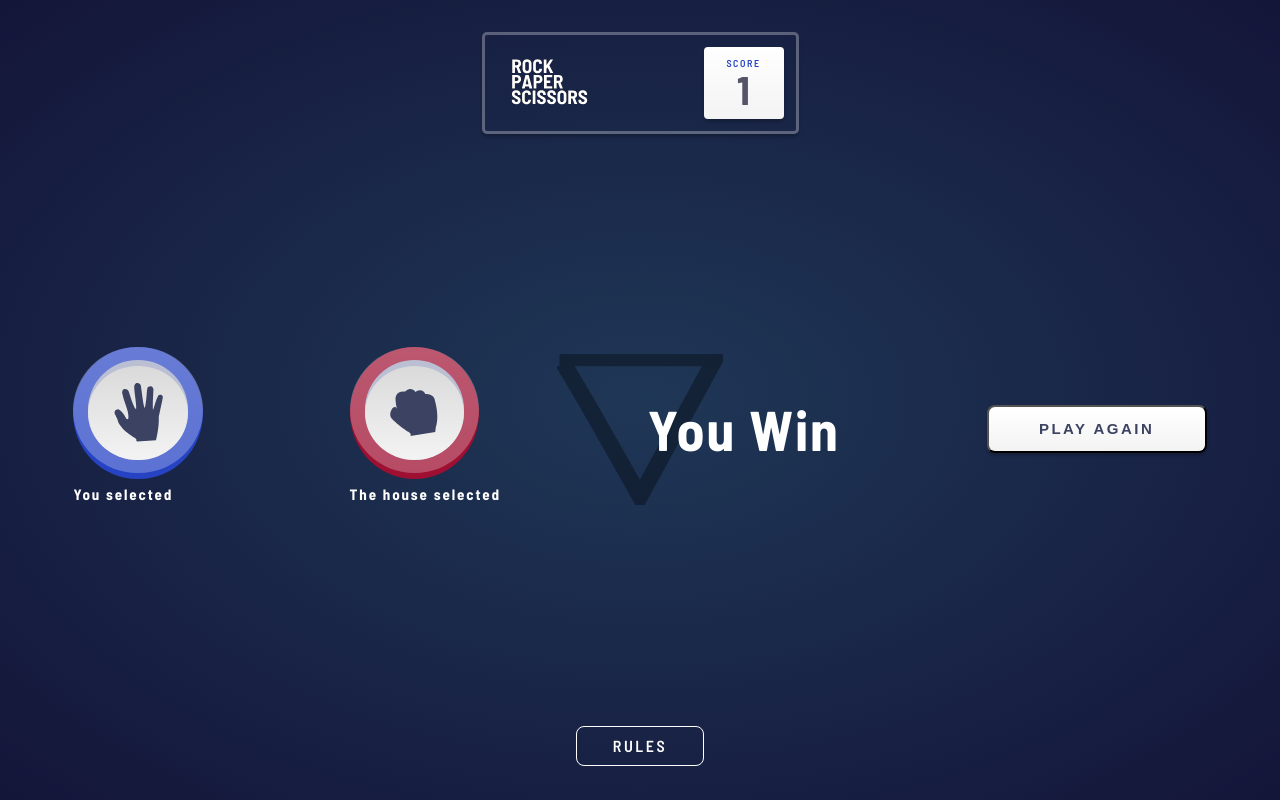
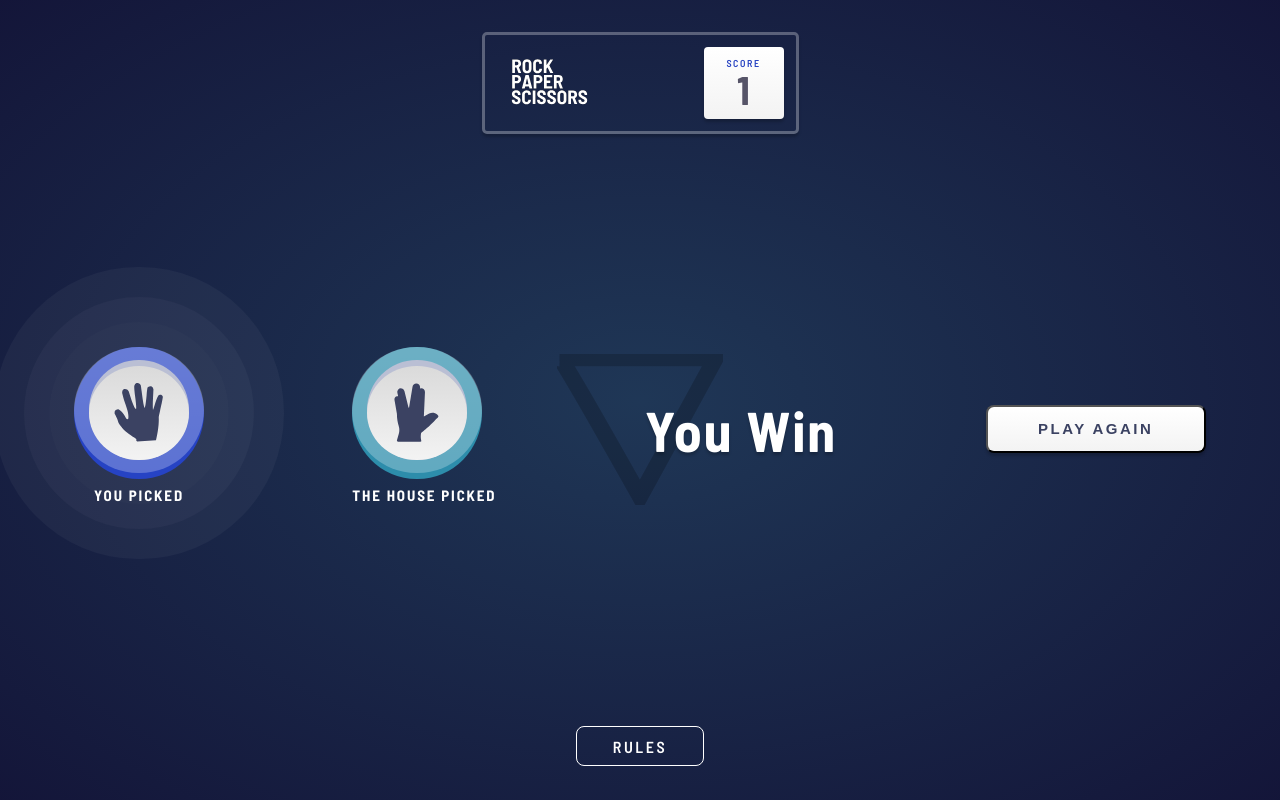
Before and after one commit to MarcoMadera/Rock-Paper-Scissors-Lizard-Spock, a React app: page / in a window 1280 px wide. Both pictures are taken after a click on the element 127 px from the left and 429 px from the top of the page. Built offline with nearby package versions, Linux system fonts and the light colour scheme.

Commit message:
[added] score saved and shadow to the winner

```diff
--- a/src/App.js
+++ b/src/App.js
@@ -1,4 +1,4 @@
-import React, { Fragment, useState } from "react";
+import React, { Fragment, useState, useEffect } from "react";
 import "./App.css";
 import Main from "./components/Main";
 import Header from "./components/Header";
@@ -9,8 +9,12 @@ const App = () => {
   const onClickRules = () => {
     openModal();
   };
-  const [score, setScore] = useState(0);
-
+  const [score, setScore] = useState(
+    parseInt(localStorage.getItem("score"), 10) || 0
+  );
+  useEffect(() => {
+    localStorage.setItem("score", score.toString());
+  }, [score]);
   const [show, setShow] = useState(false);
   const openModal = () => setShow(true);
   const closeModal = () => setShow(false);
--- a/src/components/Chip.jsx
+++ b/src/components/Chip.jsx
@@ -6,7 +6,7 @@ import Scissors from "./icons/Scissors";
 import Lizard from "./icons/Lizard";
 import Spock from "./icons/Spock";
 
-export default ({ type = "default", onClick }) => {
+export default ({ type = "default", onClick, winner }) => {
   return (
     <div
       className="chip"
@@ -23,6 +23,9 @@ export default ({ type = "default", onClick }) => {
             : type === "spock"
             ? "rgb(45, 141, 171)"
             : "rgba(255, 255, 255,0.1)",
+        boxShadow:
+          winner &&
+          "0 0 0 80px rgba(255,255,255,.04), 0 0 0 50px rgba(255,255,255,.03), 0 0 0 25px rgba(255,255,255,.01)",
       }}
       onClick={() => {
         onClick && onClick(type);
--- a/src/components/Main.jsx
+++ b/src/components/Main.jsx
@@ -1,27 +1,40 @@
-import React, { useState } from "react";
+import React, { useState, useEffect } from "react";
 import "./css/Main.css";
 import Chip from "./Chip";
 import PlayingField from "./PlayingField";
 
 const Main = ({ setScore }) => {
-  // const chips = ["paper", "scissors", "rock"];
-  const chips = ["paper", "scissors", "rock", "lizard", "spock"];
+  const [chips, setChips] = useState(["rock", "paper", "scissors"]);
+  useEffect(() => {
+    setChips(["paper", "scissors", "rock", "lizard", "spock"]);
+  }, []);
   const [selected, setSelected] = useState("");
   const [isPlaying, setIsPlaying] = useState(false);
+  const [randomChip, setRandomChip] = useState();
+  const [winner, setWinner] = useState({ player: false, house: false });
+  const timeout = (ms) => () =>
+    new Promise((resolve) => setTimeout(resolve, ms));
 
   const onClickChip = (type) => {
     setSelected(type);
     setIsPlaying(true);
+    Promise.resolve(setRandomChip())
+      .then(timeout(1000))
+      .then(() =>
+        setRandomChip(chips[Math.round(Math.random() * (chips.length - 1))])
+      );
   };
 
   return (
     <main>
       {selected && isPlaying ? (
         <PlayingField
-          chips={chips}
           selected={selected}
           setScore={setScore}
           setIsPlaying={setIsPlaying}
+          randomChip={randomChip}
+          winner={winner}
+          setWinner={setWinner}
         />
       ) : (
         !isPlaying && (
--- a/src/components/PlayingField.jsx
+++ b/src/components/PlayingField.jsx
@@ -2,8 +2,14 @@ import React, { useEffect } from "react";
 import Chip from "./Chip";
 import PlayAgainButton from "./PlayAgainButton";
 import "./css/PlayingField.css";
-const PlayingField = ({ chips, selected, setScore, setIsPlaying }) => {
-  const randomChip = chips[Math.round(Math.random() * (chips.length - 1))];
+const PlayingField = ({
+  randomChip,
+  selected,
+  setScore,
+  setIsPlaying,
+  setWinner,
+  winner,
+}) => {
   const result = (s, r) => {
     if (
       (s === "scissors" && r === "paper") ||
@@ -17,29 +23,43 @@ const PlayingField = ({ chips, selected, setScore, setIsPlaying }) => {
       (s === "lizard" && r === "paper") ||
       (s === "spock" && r === "rock")
     ) {
-      useEffect(() => setScore((value) => value + 1));
+      useEffect(() => {
+        setScore((value) => value + 1);
+        setWinner({ player: true, house: false });
+      }, []);
       return "You Win";
     } else {
       if (s === r) {
+        useEffect(() => setWinner({ player: false, house: false }), []);
         return "DRAW";
       } else {
+        useEffect(() => {
+          setScore((value) => value - 1);
+          setWinner({ player: false, house: true });
+        }, []);
         return "You Lose";
       }
     }
   };
   return (
-    <main className="selector">
+    <div className="selector">
       <div className="">
-        <Chip type={selected} />
-        <p>You selected</p>
+        <Chip type={selected} winner={winner.player} />
+        <p>YOU PICKED</p>
       </div>
-      <div className="">
-        <Chip type={randomChip} />
-        <p>The house selected</p>
-      </div>
-      <h1>{result(selected, randomChip)}</h1>
-      <PlayAgainButton setIsPlaying={setIsPlaying} />
-    </main>
+      {randomChip ? (
+        <>
+          <div>
+            <Chip type={randomChip} winner={winner.house} />
+            <p>THE HOUSE PICKED</p>
+          </div>
+          <h1 className="results">{result(selected, randomChip)}</h1>
+          <PlayAgainButton setIsPlaying={setIsPlaying} />
+        </>
+      ) : (
+        <span className="default-piece"></span>
+      )}
+    </div>
   );
 };
 
--- a/src/components/css/Chip.css
+++ b/src/components/css/Chip.css
@@ -9,7 +9,7 @@
 
 .chip:active {
   position: relative;
-  top: 1px;
+  top: 3px;
   transform: scale(0.98);
 }
 
--- a/src/components/css/PlayingField.css
+++ b/src/components/css/PlayingField.css
@@ -1,17 +1,30 @@
 .selector p {
   font-size: 15px;
   letter-spacing: 1.88px;
-  line-height: 2.133;
+  line-height: 32px;
   color: rgb(255, 255, 255);
   font-weight: 700;
   align-self: center;
+  text-align: center;
 }
 .selector h1 {
   font-size: 56px;
   letter-spacing: 1.88px;
-  line-height: 2.133;
   color: rgb(255, 255, 255);
   font-weight: 700;
   align-self: center;
-  text-shadow: 0px 3px 3px 0px rgba(0, 0, 0, 0.2);
+  text-shadow: 0px 3px 3px rgba(0, 0, 0, 0.2);
 }
+.default-piece {
+  display: block;
+  content: "";
+  width: 110px;
+  height: 110px;
+  border-radius: 50%;
+  background: rgba(0, 0, 0, 0.1);
+}
+
+.results {
+  display: block;
+  position: relative;
+}
```
